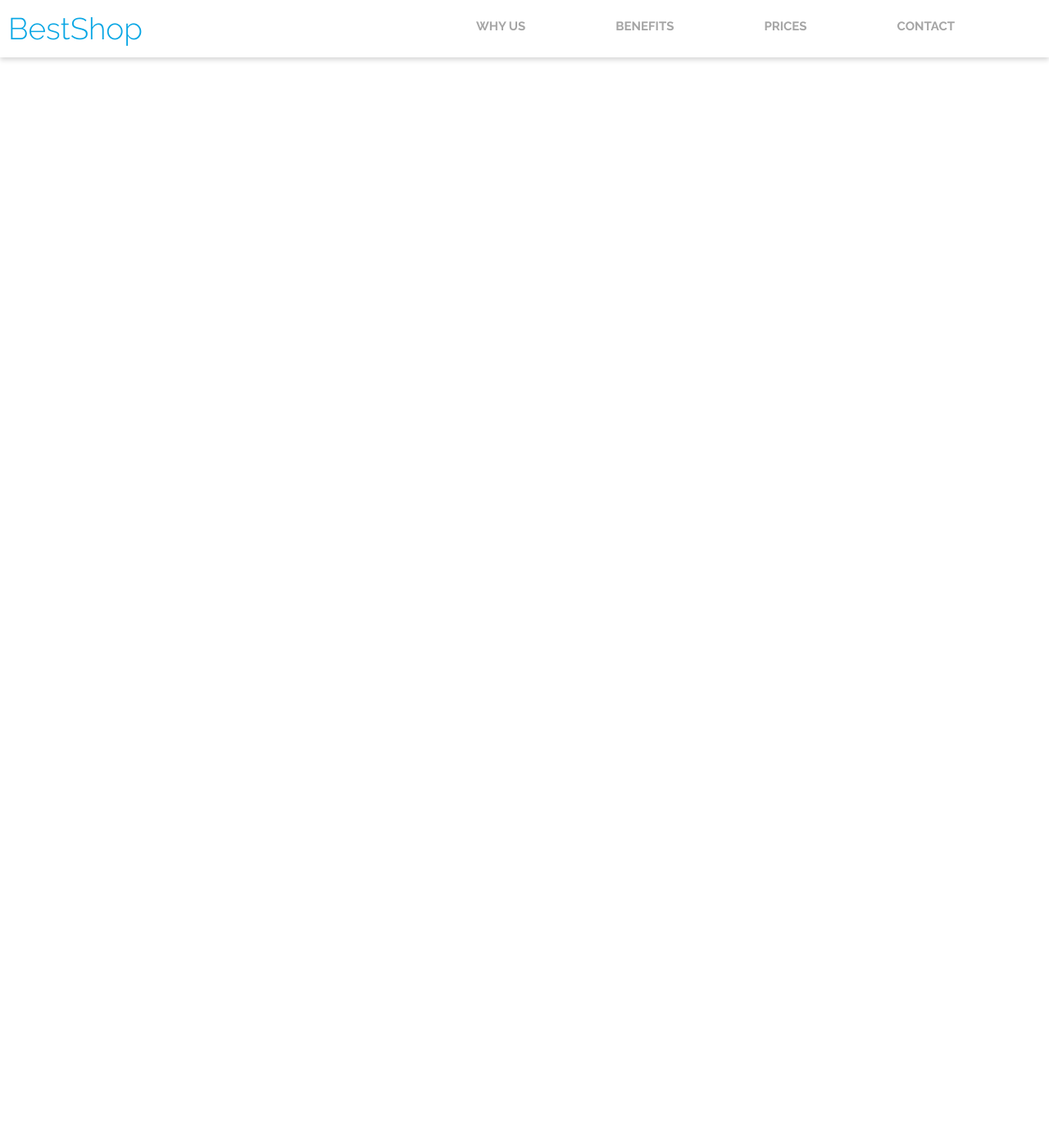
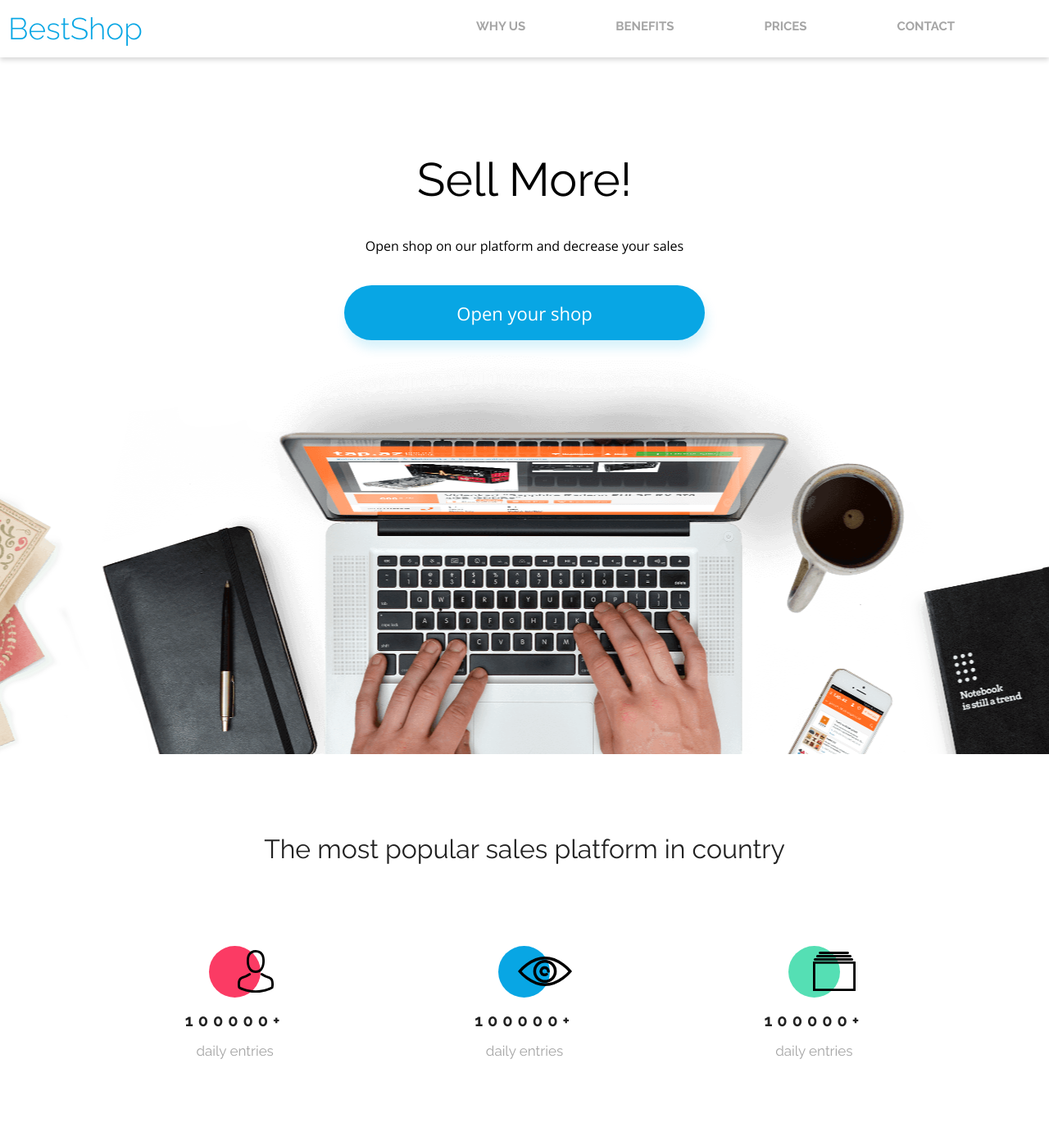
Before and after one commit to szmdm/workshop_01, a plain HTML site: page index.html in a window 1280 px wide. Shown: the whole page at 82% size. Before the commit the page ends 800 px from the top, so only its background shows below. Drawn offline with nearby package versions, Linux system fonts and the light colour scheme.

Commit message:
stats section update

```diff
--- a/css/style.css
+++ b/css/style.css
@@ -22,7 +22,7 @@
 header {
     width: 100%;
     height: 70px;
-    box-shadow: 0 3px 6px rgba(0,0,0,0.16);
+    box-shadow: 0 3px 6px rgba(0, 0, 0, 0.16);
 }
 
 .container {
@@ -68,11 +68,12 @@ header {
     list-style: none;
 
 
+}
+
+.nav-link {
 
 }
-.nav-link{
 
-}
 .nav-list li {
 
     cursor: pointer;
@@ -80,7 +81,8 @@ header {
     font-family: var(--font-family-raleway);
 
 }
-.nav-element{
+
+.nav-element {
     padding: 0 30px;
 }
 
@@ -108,3 +110,161 @@ header {
     content: "";
     border-bottom: 2px solid var(--color-primary);
 }
+
+.section {
+    height: 100vh;
+    min-height: 850px;
+    background-image: url(../assets/background.png);
+    background-repeat: no-repeat;
+    background-position: bottom;
+
+
+}
+
+.section .container {
+    display: flex;
+    justify-content: center;
+    flex-direction: column;
+    align-items: center;
+
+
+}
+
+.section-title {
+    font-family: var(--font-family-raleway);
+    font-size: 57px;
+    color: var(--color-black);
+    margin-top: 120px;
+    margin-bottom: 5px;
+
+
+}
+
+.section-text {
+    font-family: var(--font-family-open);
+    font-size: 16px;
+    color: var(--color-black);
+    padding: 40px 0;
+
+}
+
+.section-btn {
+    width: 440px;
+    height: 67px;
+    background-color: var(--color-primary);
+    border-radius: 35px;
+    text-decoration: none;
+    color: var(--color-white);
+    font-family: var(--font-family-open);
+    font-size: 22px;
+    padding: 10px;
+    display: inline-flex;
+    justify-content: center;
+    align-items: center;
+    box-shadow: 3px 10px 14px var(--color-primary-shadow);
+
+}
+
+
+.section-stats {
+    padding: 100px;
+
+}
+
+.section-stats .container {
+
+
+}
+
+
+.stats-title {
+    display: flex;
+    justify-content: center;
+    font-size: 32px;
+    font-family: var(--font-family-raleway);
+    padding-bottom: 100px;
+
+}
+
+.stats-box {
+    display: flex;
+    justify-content: space-around;
+    align-items: flex-end;
+}
+
+
+.stats-box-1 {
+    height: 140px;
+    width: auto;
+    display: flex;
+    flex-direction: column;
+    align-items: center;
+
+
+}
+
+.box-container {
+    position: relative;
+    width: 100%;
+    height: auto;
+    display: flex;
+    justify-content: center;
+    align-items: center;
+    flex-shrink: 0;
+    flex-grow: 1;
+
+}
+
+.circle {
+    width: 63px;
+    height: 63px;
+
+    border-radius: 100%;
+    position: absolute;
+
+}
+
+.box1-circle {
+    background-color: var(--color-redish);
+}
+.box2-circle {
+    background-color: var(--color-primary);
+}
+.box3-circle {
+    background-color: var(--color-green);
+}
+
+
+.stats-box-img {
+    position: relative;
+    left: 25px;
+}
+
+.stats-box-1-img {
+
+}
+
+.stats-box-title {
+    font-family: var(--font-family-raleway);
+    font-size: 20px;
+    line-height: 24px;
+    font-weight: bolder;
+    letter-spacing: 6px;
+    padding: 15px;
+}
+
+.stats-box-1-title {
+
+}
+
+.stats-text {
+    font-family: var(--font-family-raleway);
+    font-size: 17px;
+    line-height: 20px;
+}
+
+.stats-box-1-text {
+
+    color: var(--color-grey);
+
+}
--- a/index.html
+++ b/index.html
@@ -9,7 +9,8 @@
 
     <link rel="preconnect" href="https://fonts.googleapis.com">
     <link rel="preconnect" href="https://fonts.gstatic.com" crossorigin>
-    <link href="https://fonts.googleapis.com/css2?family=Open+Sans:ital,wght@0,300;0,400;0,700;1,300;1,400;1,700&family=Raleway:ital,wght@0,300;0,400;0,700;0,800;1,300;1,400;1,700;1,800&display=swap" rel="stylesheet">
+    <link href="https://fonts.googleapis.com/css2?family=Open+Sans:ital,wght@0,300;0,400;0,700;1,300;1,400;1,700&family=Raleway:ital,wght@0,300;0,400;0,700;0,800;1,300;1,400;1,700;1,800&display=swap"
+          rel="stylesheet">
 
     <link rel="stylesheet" href="css/style.css">
     <link rel="stylesheet" href="css/reset.css">
@@ -37,6 +38,84 @@
 </header>
 
 
+<section class="section">
+    <div class="container">
+
+        <h1 class="section-title">Sell More!</h1>
+        <p class="section-text">Open shop on our platform and decrease your sales</p>
+
+        <div class="section-btn-container">
+            <a href="/" class="section-btn">Open your shop</a>
+        </div>
+
+    </div>
+
+</section>
+
+<section class="section-stats">
+    <div class="container">
+
+        <h2 class="stats-title">The most popular sales platform in country</h2>
+
+        <div class="stats-box">
+
+
+            <div class="stats-box-1">
+
+                <div class="box-container">
+                    <div class="circle box1-circle"></div>
+
+                    <div class="stats-box-img">
+                        <img src="assets/person.svg" alt="person" class="stats-box-1-img">
+                    </div>
+                </div>
+
+                <h1 class="stats-box-title stats-box-1-title">100000+</h1>
+                <p class="stats-text stats-box-1-text">daily entries</p>
+            </div>
+
+
+            <div class="stats-box-1">
+
+                <div class="box-container">
+                    <div class="circle box2-circle"></div>
+
+                    <div class="stats-box-img">
+                        <img src="assets/eye.svg" alt="person" class="stats-box-1-img">
+                    </div>
+                </div>
+
+                <h1 class="stats-box-title stats-box-1-title">100000+</h1>
+                <p class="stats-text stats-box-1-text">daily entries</p>
+            </div>
+
+
+            <div class="stats-box-1">
+
+                <div class="box-container">
+                    <div class="circle box3-circle"></div>
+
+                    <div class="stats-box-img">
+                        <img src="assets/catalog.svg" alt="person" class="stats-box-1-img">
+                    </div>
+                </div>
+
+                <h1 class="stats-box-title stats-box-1-title">100000+</h1>
+                <p class="stats-text stats-box-1-text">daily entries</p>
+            </div>
+
+
+        </div>
+
+
+    </div>
+</section>
+
+
+
+
+
+
 
 
 
```
Also changed, not shown: assets/mail-icon.svg (renamed from assets/Mail Icon.svg), assets/phone-icon.svg (renamed from assets/Phone Icon.svg). Lines whose indentation alone changed are shown as unchanged.
